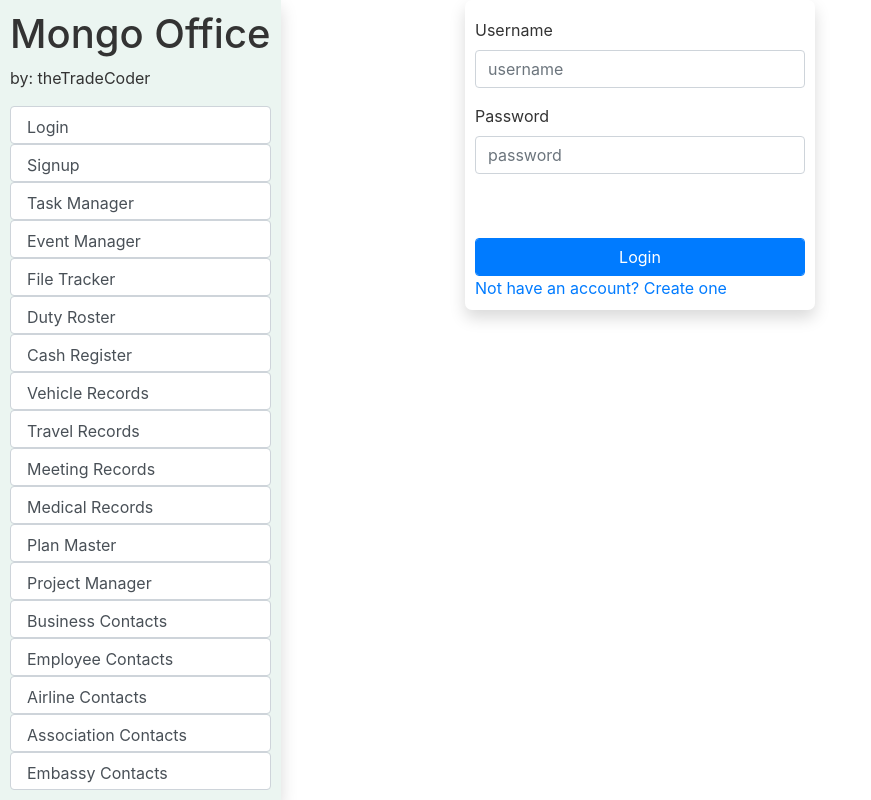
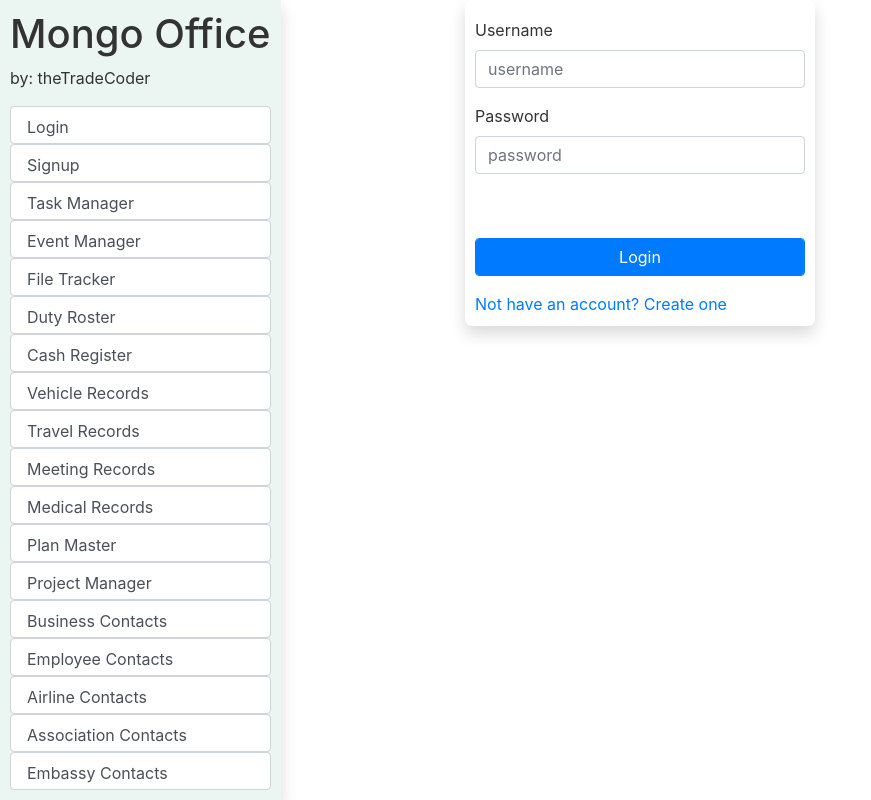
Before and after one commit to mydigita/mongo-office, a React (Create React App) app: page /mongo-office/accounts/login in a window 1280 px wide. Shown: the whole page, without its empty margins (0-871 px from the left). Built offline with nearby package versions, Linux system fonts and the light colour scheme.

Commit message:
local update

```diff
--- a/src/App.js
+++ b/src/App.js
@@ -12,8 +12,8 @@ function App() {
     <Router>
           <SideNav />
           <Route path="/mongo-office/accounts/signup" component={UserForm}/>
-          <Route path="/mongo-office/accounts/login" component={UserLogin}/>
-          <Route path="/mongo-office/task-manager/" exact component={TaskManager}/>
+          <Route path="/mongo-office/accounts/login" exact component={UserLogin}/>
+          <Route path="/mongo-office/task-manager/" component={TaskManager}/>
           <Route path="/mongo-office/logout/" component={Logout}/>
     </Router>
   );
--- a/src/components/login.component.js
+++ b/src/components/login.component.js
@@ -60,7 +60,7 @@ export default function UserLogin(){
                 </div>
                 <button type="submit" className="btn btn-primary form-control mt-5">Login</button>
             </form>
-            <div>
+            <div className="pt-3">
             <Link to="/mongo-office/accounts/signup/" className="">Not have an account? Create one</Link>
             </div>
 
--- a/src/components/logout.component.js
+++ b/src/components/logout.component.js
@@ -1,4 +1,5 @@
 import React from 'react';
+import {Link} from 'react-router-dom';
 import 'bootstrap/dist/css/bootstrap.min.css';
 import 'bootstrap/dist/js/bootstrap.bundle';
 import 'jquery/dist/jquery';
@@ -25,7 +26,7 @@ export default function Logout(){
         } else {
             return (
                 <div className="body-part logout">
-                    <p className="text-danger">You are not logged in!</p>
+                    <Link to="/mongo-office/accounts/login/" className="form-control nav-link bg-warning">You are not logged in. To login, click here</Link>
                 </div>
             );
         }
--- a/src/components/signup.component.js
+++ b/src/components/signup.component.js
@@ -1,4 +1,5 @@
 import React, {useState} from 'react';
+import {Link} from 'react-router-dom';
 import axios from 'axios';
 import 'bootstrap/dist/css/bootstrap.min.css';
 import 'bootstrap/dist/js/bootstrap.bundle.js';
@@ -57,6 +58,9 @@ export default function UserForm(){
                 <div>
                     <button type="submit" className="btn btn-primary form-control">Signup</button>
                 </div>
+                <div className="pt-3">
+                <Link to="/mongo-office/accounts/login/">Have an account? Login here</Link>
+                </div>
 
             </form>
         </div>
```
